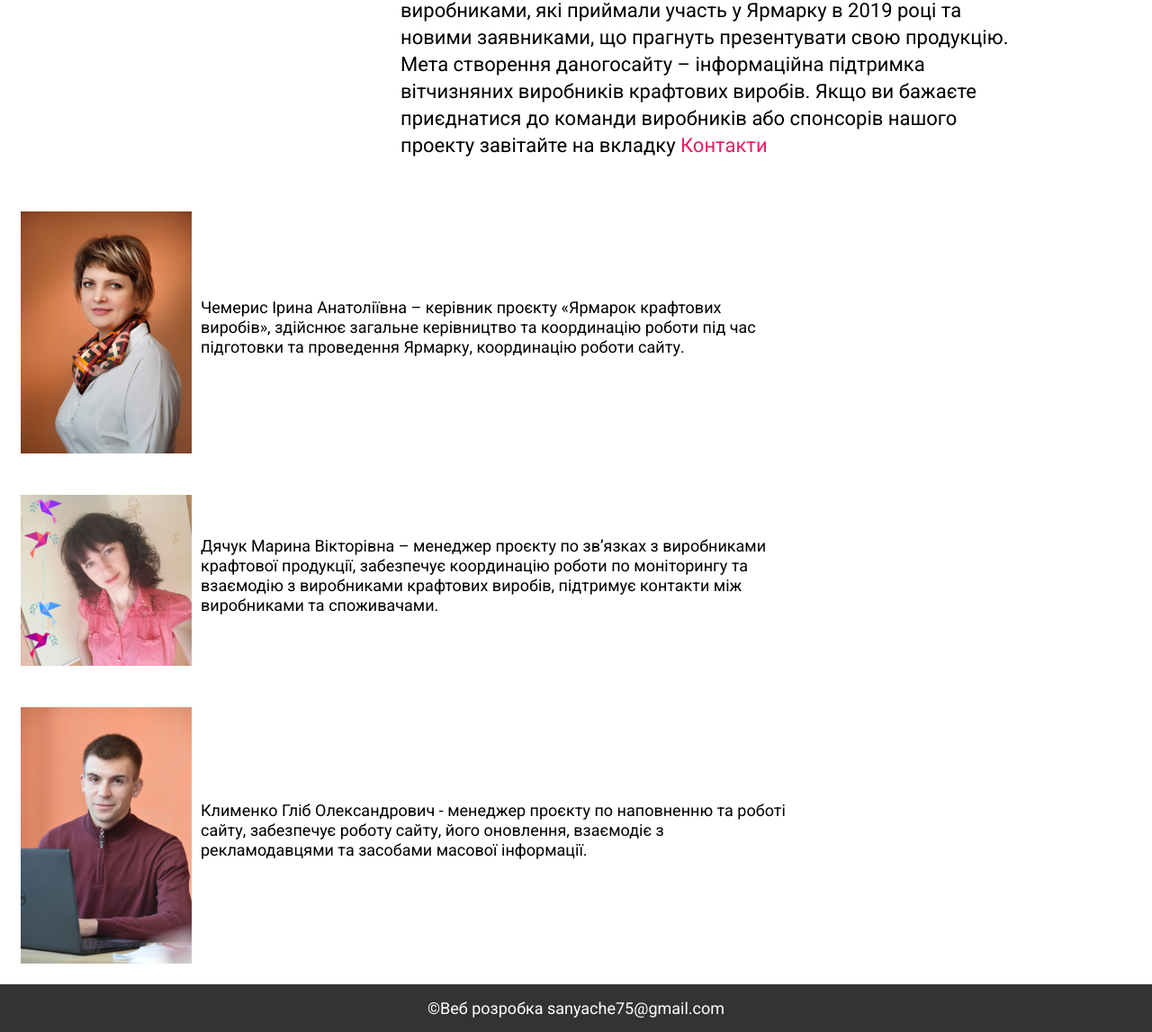
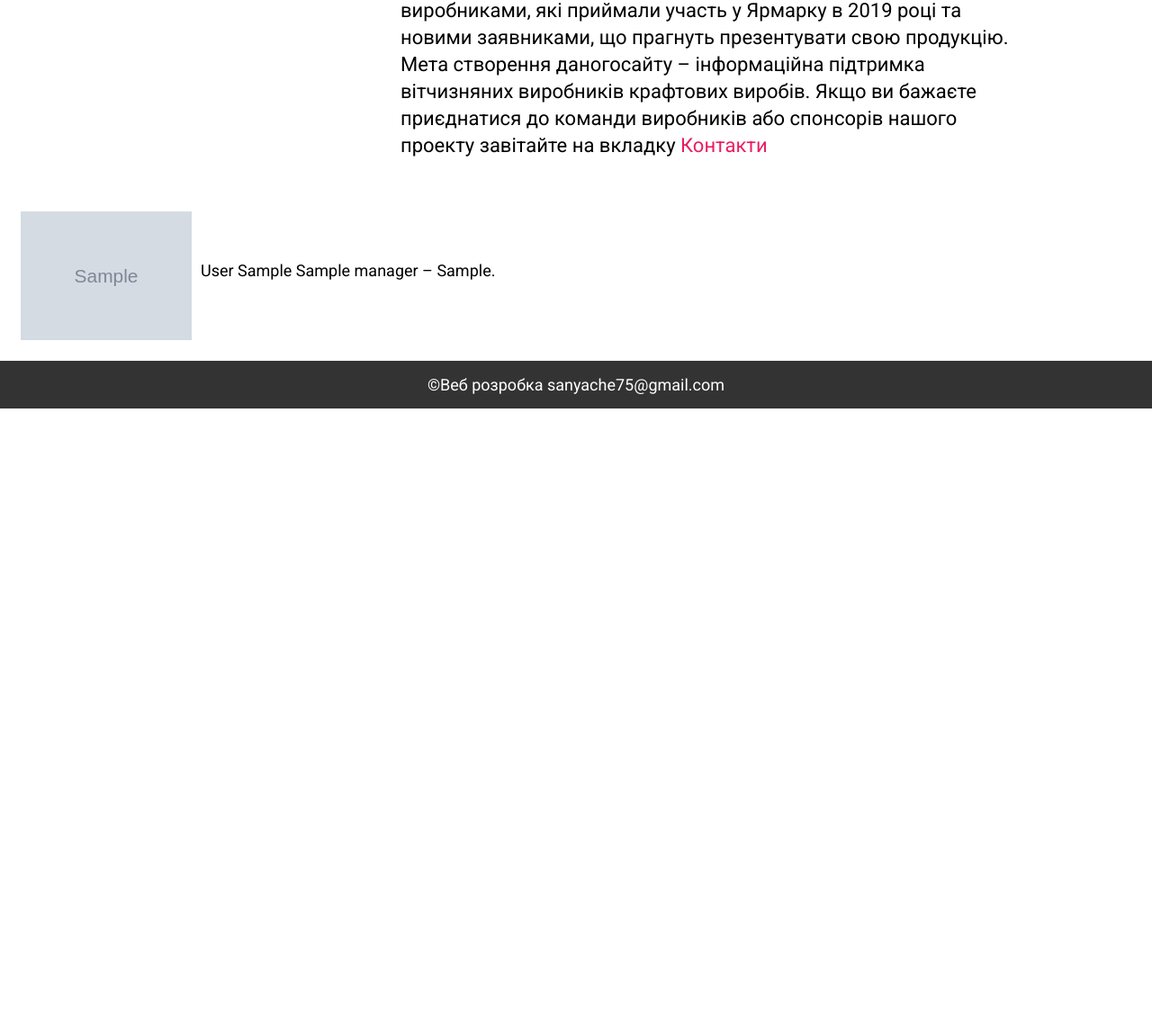
Before and after one commit to sanyache/craftfest, a Django app: page /about_us in a window 1280 px wide. Shown: the part 881-2028 px from the top of the page at 90% size. After the commit the page ends 1335 px from the top, so only its background shows below. Run offline with Django 3.2, Linux system fonts and the light colour scheme; tables that the repository leaves empty hold one stand-in row (values such as "Sample post"); grey boxes marked "Sample" are stand-in pictures; parts of the project's set-up code (start-up, migrations or seed data) failed here and were passed over; some libraries are stand-ins or nearby versions; some web fonts are replaced.

Commit message:
manager nav active

```diff
--- a/event/models.py
+++ b/event/models.py
@@ -148,6 +148,27 @@ class Master(models.Model):
         verbose_name_plural = 'Майстри'
 
 
+class Manager(models.Model):
+    """
+    class describe manager who server for fest
+    """
+    first_name = models.CharField(max_length=125, verbose_name="ім'я")
+    last_name = models.CharField(max_length=125, verbose_name='прізвище')
+    middle_name = models.CharField(max_length=125, verbose_name='по -батькові', default='')
+    image = models.ImageField(upload_to='manager/', verbose_name='фото')
+    duty = models.TextField(blank=True, null=True, verbose_name='відповідальний за')
+
+    def get_full_name(self):
+        return "{} {} {}".format(self.last_name, self.first_name, self.middle_name)
+
+    def __str__(self):
+        return "{} {}".format(self.last_name, self.first_name)
+
+    class Meta:
+        verbose_name = 'Менеджер'
+        verbose_name_plural = 'Менеджери'
+
+
 class Sponsor(models.Model):
     """
     class describe sponsor
--- a/event/urls.py
+++ b/event/urls.py
@@ -14,5 +14,5 @@ urlpatterns = [
     path('master_detail/<int:pk>', MasterDetail.as_view(), name='master_detail'),
     path('articles', ArticleList.as_view(), name='article_list'),
     path('article_detail/<int:pk>', ArticleDetail.as_view(), name='article_detail'),
-    path('about_us', TemplateView.as_view(template_name='about_us.html'), name='about_us'),
+    path('about_us', ManagerList.as_view(), name='about_us'),
 ]
--- a/event/views.py
+++ b/event/views.py
@@ -56,6 +56,15 @@ def contact(request):
     if request.method == 'POST':
         contact_admin(request)
     return render(request, 'contact.html')
+
+
+class ManagerList(ListView):
+    """
+    managers for about_us
+    """
+    model = Manager
+    context_object_name = 'managers'
+    template_name = 'about_us.html'
 
 
 class ScheduleList(ListView):
--- a/static/assets/js/main.js
+++ b/static/assets/js/main.js
@@ -10,6 +10,29 @@
     }
   );
 
+  /* $('.navbar-right').click(function(e){
+    e.preventDefault();
+    parentLi = e.target.parentElement;
+    var menuList = this.querySelectorAll('ul > li');
+    menuList.forEach(el => {
+      if(el === parentLi) {
+        el.classList.add('active');
+      }
+      if(el.classList.contains('active') && el !== parentLi) {
+        el.classList.remove('active');
+      }
+    });
+    window.location.href = e.target;
+  }); */
+
+  jQuery(function($) {
+    var path = window.location.href; // because the 'href' property of the DOM element is the absolute path
+    $('.navbar ul li a').each(function() {
+     if (this.href === path) {
+      $(this).closest('li').addClass('active');
+     }
+    });
+  });
 /* ==========================================================================
    countdown timer
    ========================================================================== */
--- a/templates/about_us.html
+++ b/templates/about_us.html
@@ -54,45 +54,17 @@
             </div>
         </div>
     </div>
+    {% for manager in managers %}
     <div class="container-us">
        <div class="manager">
             <div class="imgBox">
-                <img src="{% static 'assets/img/teacher/manager1.jpeg' %}">
+                <img src="{{ manager.image.url }}">
             </div>
             <div class="content">
-                <p>Чемерис Ірина Анатоліївна – керівник проєкту «Ярмарок крафтових виробів»,
-                    здійснює загальне керівництво та координацію роботи під час підготовки та
-                    проведення Ярмарку, координацію роботи сайту.
+                <p>{{ manager.get_full_name }} – {{ manager.duty }}.
                 </p>
             </div>
         </div>
     </div>
-    <div class="container-us">
-       <div class="manager">
-            <div class="imgBox">
-                <img src="{% static 'assets/img/teacher/manager2.jpg' %}">
-            </div>
-            <div class="content">
-                <p>Дячук Марина Вікторівна – менеджер проєкту по зв’язках з виробниками
-                    крафтової продукції, забезпечує координацію роботи по моніторингу та
-                    взаємодію з виробниками крафтових виробів, підтримує контакти між
-                    виробниками та споживачами.
-                </p>
-            </div>
-        </div>
-    </div>
-    <div class="container-us">
-       <div class="manager">
-            <div class="imgBox">
-                <img src="{% static 'assets/img/teacher/manager3.jpeg' %}">
-            </div>
-            <div class="content">
-                <p>Клименко Гліб Олександрович - менеджер проєкту по наповненню та роботі
-                    сайту, забезпечує роботу сайту, його оновлення, взаємодіє з рекламодавцями та
-                    засобами масової інформації.
-                </p>
-            </div>
-        </div>
-    </div>
-
+    {% endfor %}
 {% endblock content %}
--- a/templates/base.html
+++ b/templates/base.html
@@ -80,8 +80,8 @@
             </div>
 
             <div class="collapse navbar-collapse" id="navbar">
-              <ul class="nav navbar-nav navbar-right">
-                <li class="active"><a href="{% url 'index' %} ">Головна</a></li>
+              <ul class="nav navbar-nav navbar-right" id="navbar-right">
+                <li class=""><a href="{% url 'index' %} ">Головна</a></li>
                 <!--<li class="dropdown"><a class="dropdown-toggle" data-toggle="dropdown" href="#" >Pages <span class="caret"></span></a>-->
                    <!--<ul class="dropdown-menu">-->
                     <!--<li><a href="about.html">Про нас</a></li>-->
```
Also changed, not shown: event/admin.py (+8 -0 lines), templates/gallery.html (+0 -18 lines), templates/gallery_detail.html (+0 -18 lines), templates/index.html (+6 -5 lines), templates/master-detail.html (+14 -1 lines), event/migrations/0010_auto_20200817_0624.py (added), event/migrations/0011_manager_middle_name.py (added), event/migrations/0012_manager_duty.py (added).
